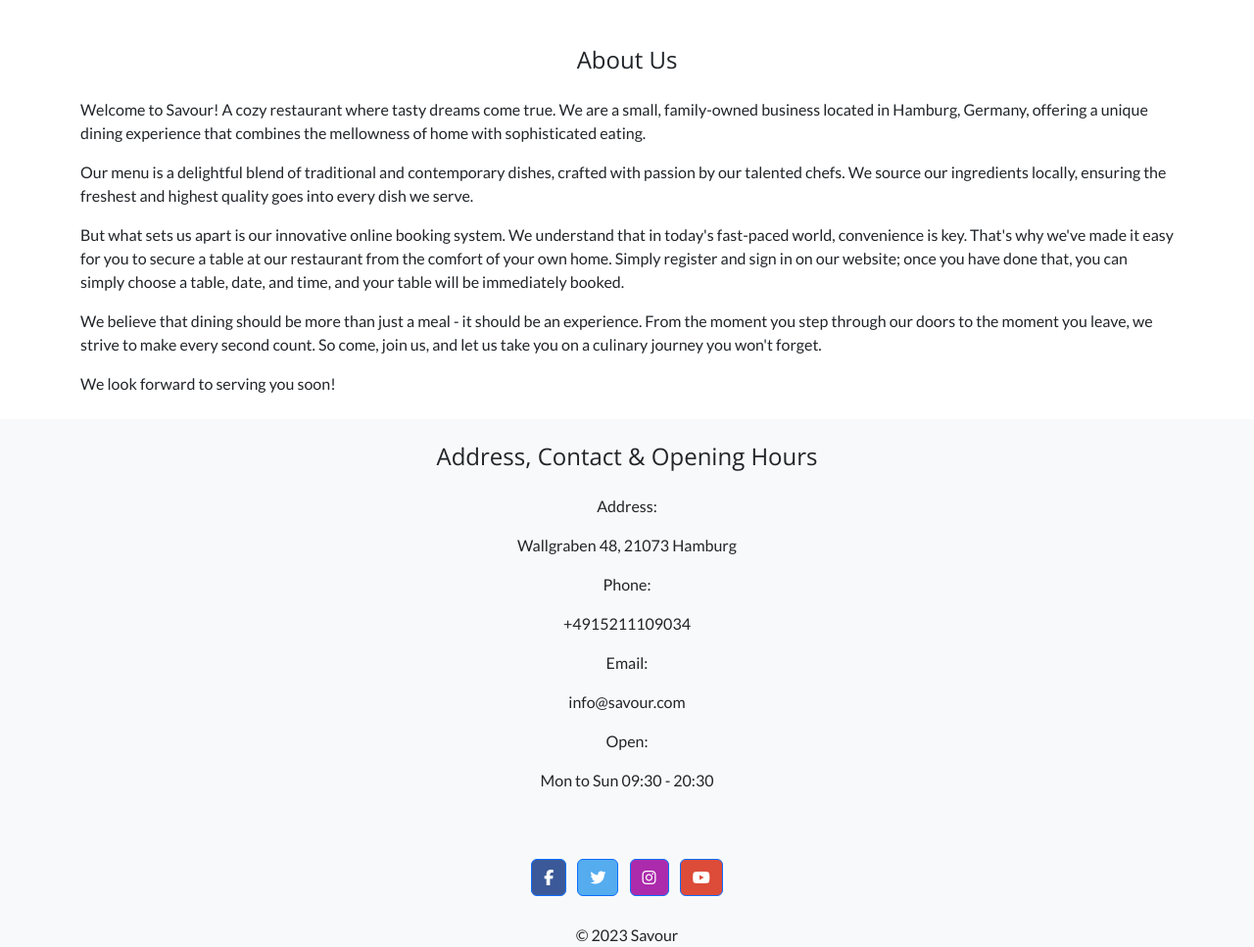
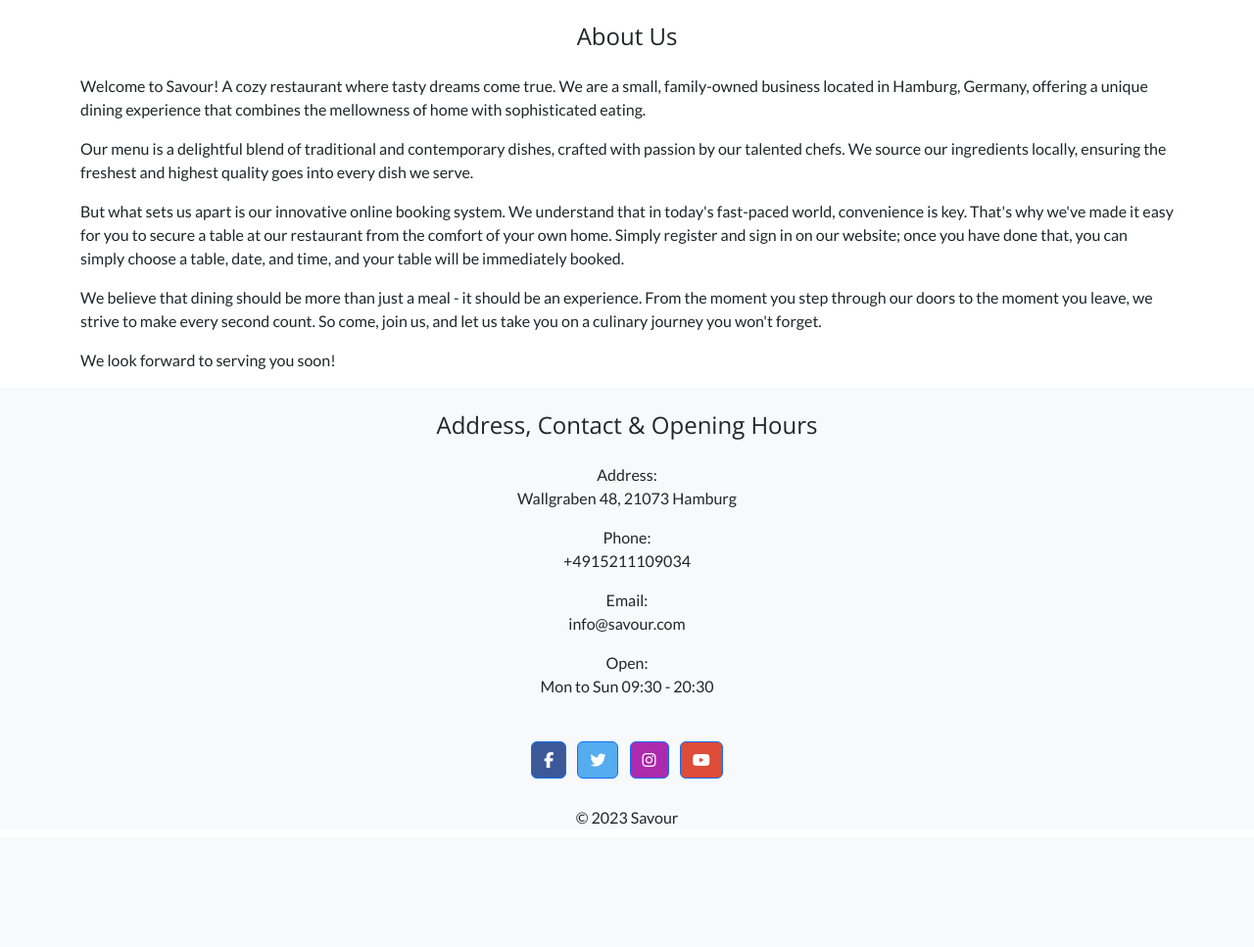
Before and after one commit to Majdi-Aref/restaurant, a Django app: page / in a window 1280 px wide. Shown: the part 526-1493 px from the top of the page at 98% size. After the commit the page ends 1368 px from the top, so only its background shows below. Run offline with Django 3.2, Linux system fonts and the light colour scheme; some libraries are stand-ins or nearby versions; some web fonts are replaced.

Commit message:
style: adjust margins of both templates block contents and footer paragraphs

```diff
--- a/booking/templates/base.html
+++ b/booking/templates/base.html
@@ -5,18 +5,19 @@
   <head>
     <meta charset="UTF-8" />
     <title>{% block title %}Savour{% endblock %}</title>
-    <link rel="preconnect" href="https://fonts.googleapis.com">
-    <link rel="preconnect" href="https://fonts.gstatic.com" crossorigin>
+    <link rel="preconnect" href="https://fonts.googleapis.com" />
+    <link rel="preconnect" href="https://fonts.gstatic.com" crossorigin />
     <link
       href="https://fonts.googleapis.com/css2?family=Bakbak+One&family=Lato&family=Onest&family=Open+Sans&family=Roboto&display=swap"
-        rel="stylesheet">
+      rel="stylesheet"
+    />
     <script
       src="https://kit.fontawesome.com/37b0d92d6a.js"
       crossorigin="anonymous"
     ></script>
     <meta name="viewport" content="width=device-width, initial-scale=1" />
     {% bootstrap_css %}
-    <link href="{% static 'css/style.css' %}" rel="stylesheet">
+    <link href="{% static 'css/style.css' %}" rel="stylesheet" />
   </head>
 
   <body>
@@ -92,40 +93,72 @@
       <div class="container p-4">
         <section class="">
           <h4 class="mb-4">Address, Contact & Opening Hours</h4>
-                <p>Address:</p>
+          <p class="mb-0">Address:</p>
           <p>Wallgraben 48, 21073 Hamburg</p>
-                <p>Phone:</p>
+          <p class="mb-0">Phone:</p>
           <p>+4915211109034</p>
-                <p>Email:</p>
+          <p class="mb-0">Email:</p>
           <p>info@savour.com</p>
-                <p>Open:</p>
-                </p>Mon to Sun 09:30 - 20:30</p>
+          <p class="mb-0">Open:</p>
+          <p>Mon to Sun 09:30 - 20:30</p>
         </section>
       </div>
 
       <!-- Social media links -->
-        <div class="container p-4 pb-0">
+      <div class="container p-0">
         <section class="">
           <!-- Facebook -->
-                <a class="btn btn-primary btn-floating m-1" style="background-color: #3b5998"
-                    href="https://www.facebook.com" role="button" target="_blank" rel="noopener noreferrer" aria-label="Link to our Facebook page"><i class="fab fa-facebook-f"></i></a>
+          <a
+            class="btn btn-primary btn-floating m-1"
+            style="background-color: #3b5998"
+            href="https://www.facebook.com"
+            role="button"
+            target="_blank"
+            rel="noopener noreferrer"
+            aria-label="Link to our Facebook page"
+            ><i class="fab fa-facebook-f"></i
+          ></a>
 
           <!-- Twitter -->
-                <a class="btn btn-primary btn-floating m-1" style="background-color: #55acee" href="http://www.twitter.com"
-                    role="button" target="_blank" rel="noopener noreferrer" aria-label="Link to our Twitter page"><i class="fab fa-twitter"></i></a>
+          <a
+            class="btn btn-primary btn-floating m-1"
+            style="background-color: #55acee"
+            href="http://www.twitter.com"
+            role="button"
+            target="_blank"
+            rel="noopener noreferrer"
+            aria-label="Link to our Twitter page"
+            ><i class="fab fa-twitter"></i
+          ></a>
 
           <!-- Instagram -->
-                <a class="btn btn-primary btn-floating m-1" style="background-color: #ac2bac"
-                    href="http://www.instagram.com" role="button" target="_blank" rel="noopener noreferrer" aria-label="Link to our Instagram page"><i class="fab fa-instagram"></i></a>
+          <a
+            class="btn btn-primary btn-floating m-1"
+            style="background-color: #ac2bac"
+            href="http://www.instagram.com"
+            role="button"
+            target="_blank"
+            rel="noopener noreferrer"
+            aria-label="Link to our Instagram page"
+            ><i class="fab fa-instagram"></i
+          ></a>
 
           <!-- Youtube -->
-                <a class="btn btn-primary btn-floating m-1" style="background-color: #dd4b39" href="http://www.youtube.com"
-                    role="button" target="_blank" rel="noopener noreferrer" aria-label="Link to our Youtube page"><i class="fab fa-youtube"></i></a>
+          <a
+            class="btn btn-primary btn-floating m-1"
+            style="background-color: #dd4b39"
+            href="http://www.youtube.com"
+            role="button"
+            target="_blank"
+            rel="noopener noreferrer"
+            aria-label="Link to our Youtube page"
+            ><i class="fab fa-youtube"></i
+          ></a>
         </section>
       </div>
 
       <!-- Copyright -->
-        <div class="container p-4 pb-0">© 2023 Savour</div>
+      <div class="container p-4 pb-0 mb-2">© 2023 Savour</div>
     </footer>
 
     <!-- Bootstrap and JavaScript bundle -->
--- a/booking/templates/book.html
+++ b/booking/templates/book.html
@@ -1,6 +1,6 @@
 {% extends "base.html" %} {% block content %}
 
-<div class="container mt-5">
+<div class="container mt-4 mb-4">
   <h4 class="text-center">Book a Table</h4>
   <div class="row justify-content-center">
     <div class="col-lg-9">
--- a/booking/templates/home.html
+++ b/booking/templates/home.html
@@ -1,5 +1,5 @@
 {% extends "base.html" %} {% load static %} {% block content %}
-<div class="container mt-5">
+<div class="container mt-4">
   <!-- Hero image -->
   <div class="row">
     <div class="col-lg-12">
@@ -48,7 +48,7 @@
         leave, we strive to make every second count. So come, join us, and let
         us take you on a culinary journey you won't forget.
       </p>
-      <p class="mb-4">We look forward to serving you soon!</p>
+      <p class="mb-3">We look forward to serving you soon!</p>
     </div>
   </div>
 </div>
--- a/booking/templates/menu.html
+++ b/booking/templates/menu.html
@@ -1,5 +1,5 @@
 {% extends 'base.html' %} {% block content %}
-<div class="container mt-5">
+<div class="container mt-3 mb-4">
   <h4 class="text-center">Our Menu</h4>
   <div class="row row-cols-1 row-cols-sm-2 row-cols-md-3 g-4">
     {% for item in menu_items %}
--- a/booking/templates/my_bookings.html
+++ b/booking/templates/my_bookings.html
@@ -1,5 +1,5 @@
 {% extends "base.html" %} {% block content %}
-<div class="container mt-5">
+<div class="container mt-4 mb-2">
   <h4 class="text-center">My Bookings</h4>
   <div class="row justify-content-center">
     <div class="col-lg-9">
--- a/booking/templates/register.html
+++ b/booking/templates/register.html
@@ -1,5 +1,5 @@
 {% extends "base.html" %} {% block content %}
-<div class="container mt-5">
+<div class="container mt-4 mb-4">
   <h4 class="text-center">Register</h4>
   <div class="row justify-content-center">
     <div class="col-lg-9">
--- a/booking/templates/signin.html
+++ b/booking/templates/signin.html
@@ -1,5 +1,5 @@
 {% extends "base.html" %} {% block content %}
-<div class="container mt-5">
+<div class="container mt-4 mb-4">
   <h4 class="text-center">Sign In</h4>
   <div class="row justify-content-center">
     <div class="col-lg-9">
--- a/savour/settings.py
+++ b/savour/settings.py
@@ -29,7 +29,7 @@ TEMPLATES_DIR = os.path.join(BASE_DIR, 'booking/templates')
 SECRET_KEY = os.environ.get('SECRET_KEY')
 
 # SECURITY WARNING: don't run with debug turned on in production!
-DEBUG = False
+DEBUG = True
 X_FRAME_OPTIONS = 'SAMEORIGIN'
 
 ALLOWED_HOSTS = ['savour-8ce84994befd.herokuapp.com',
```
Lines whose indentation alone changed are shown as unchanged.
